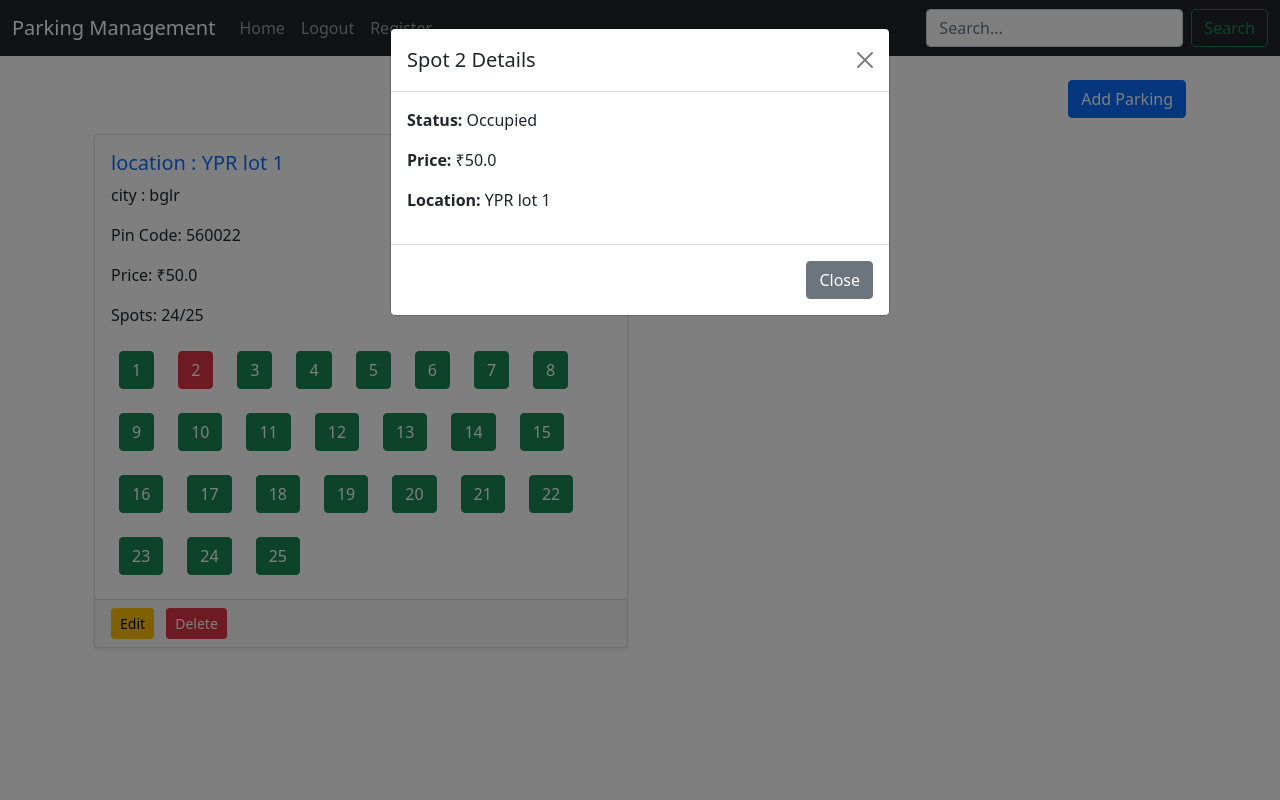
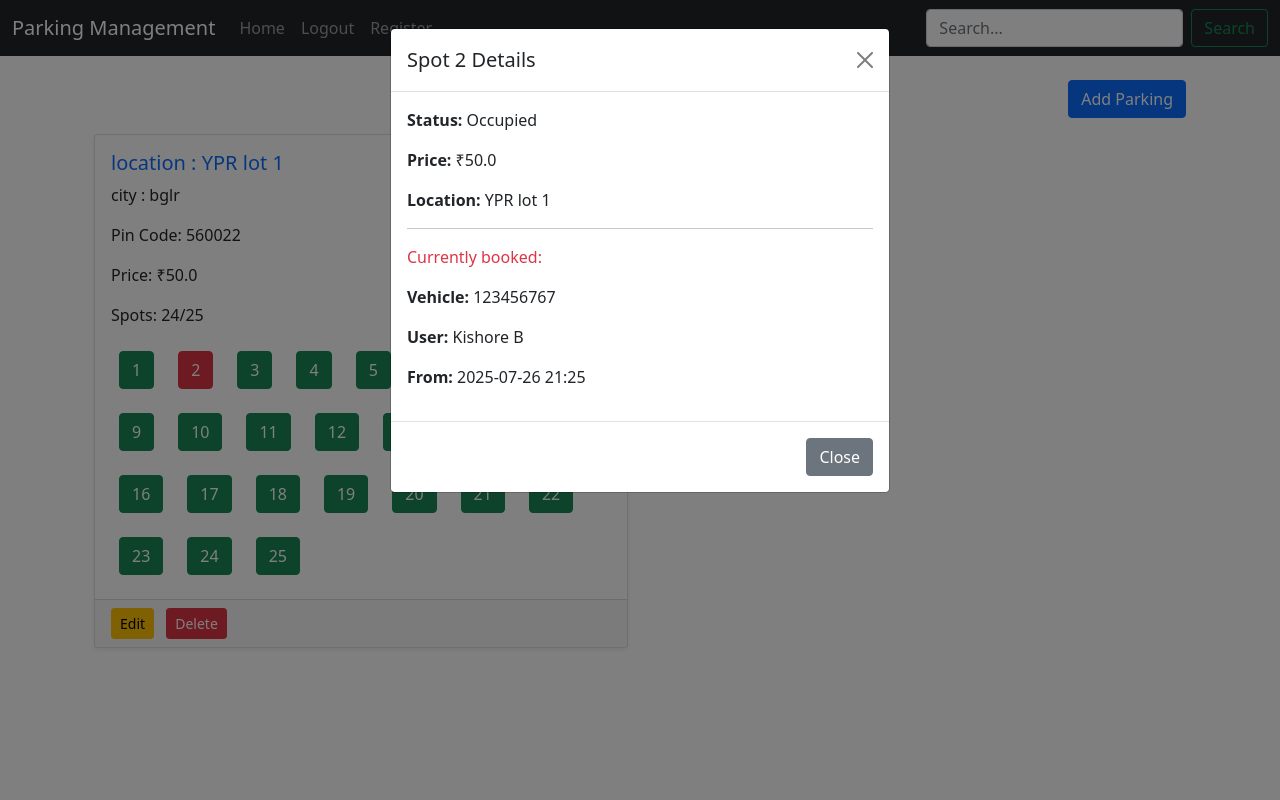
Before and after one commit to codedbykishore/vehipark, a Flask app: page /parking in a window 1280 px wide, after a click that opens the changed part. Run offline with Flask 3, Linux system fonts and the light colour scheme; a user stored in the database is signed in.

Commit message:
fixed that parking.html spot details

```diff
--- a/vehiparkapp_yourIITid/templates/parking.html
+++ b/vehiparkapp_yourIITid/templates/parking.html
@@ -64,13 +64,19 @@
   {% endfor %}  {# ← This was missing, and instead you had endif here #}
 {% endif %}
 
-{% if current_booking %}
-  <hr>
-  <p class="text-danger">Currently booked:</p>
-  <p><strong>Vehicle:</strong> {{ current_booking.vehicle_number }}</p>
-  <p><strong>User:</strong> {{ current_booking.user.fullname }}</p>
-  <p><strong>From:</strong> {{ current_booking.start_time.strftime('%Y-%m-%d %H:%M') }}</p>
-{% endif %}
+{% set found = false %}
+{% for booking in spot.bookings %}
+    {% if not found and booking.status == 'O' %}
+        {% set found = true %}
+        <hr>
+        <p class="text-danger">Currently booked:</p>
+        <p><strong>Vehicle:</strong> {{ booking.vehicle_number }}</p>
+        <p><strong>User:</strong> {{ booking.user.fullname }}</p>
+        <p><strong>From:</strong> {{ booking.start_time.strftime('%Y-%m-%d %H:%M') }}</p>
+    {% endif %}
+{% endfor %}
+
+
                                         </div>
                                       <div class="modal-footer">
     {% if spot.status == 'A' %}
```
Also changed, not shown: vehiparkapp_yourIITid/instance/parking.db, vehiparkapp_yourIITid/static/charts/bar_chart.png.
